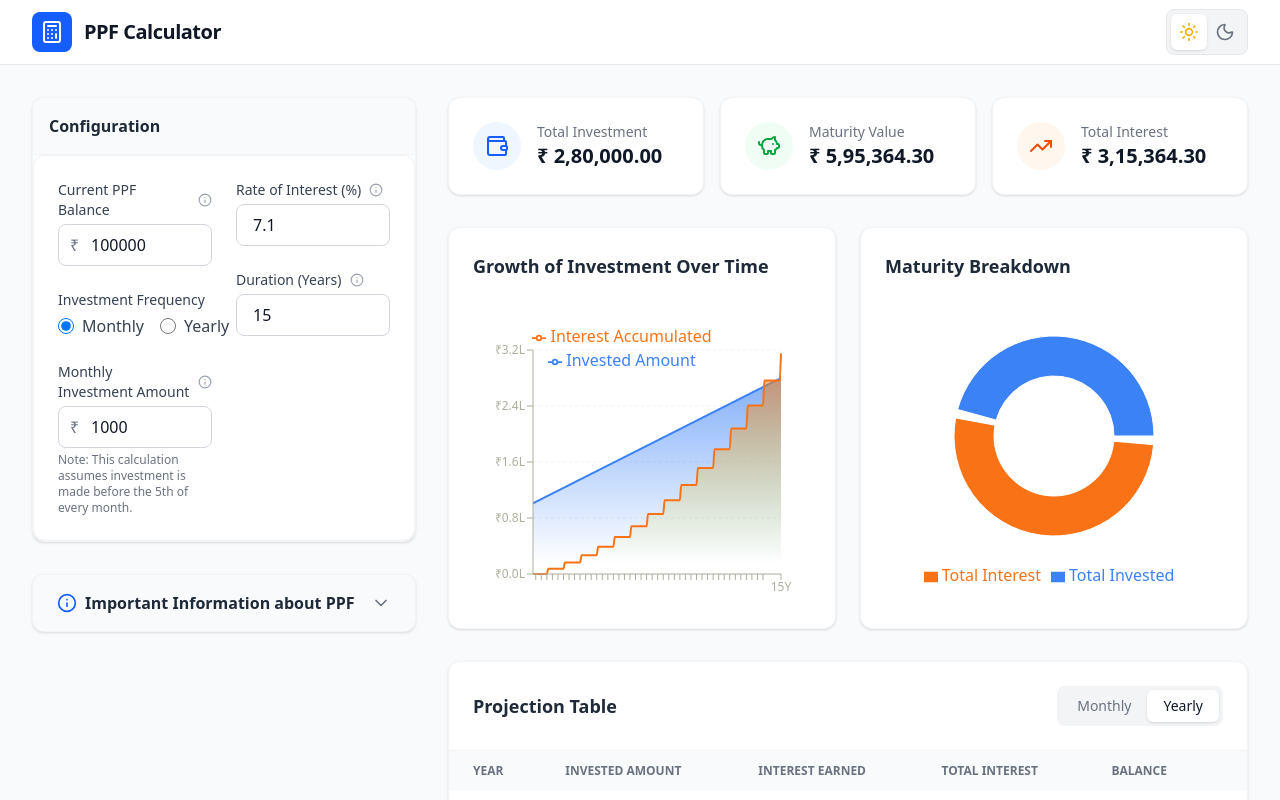
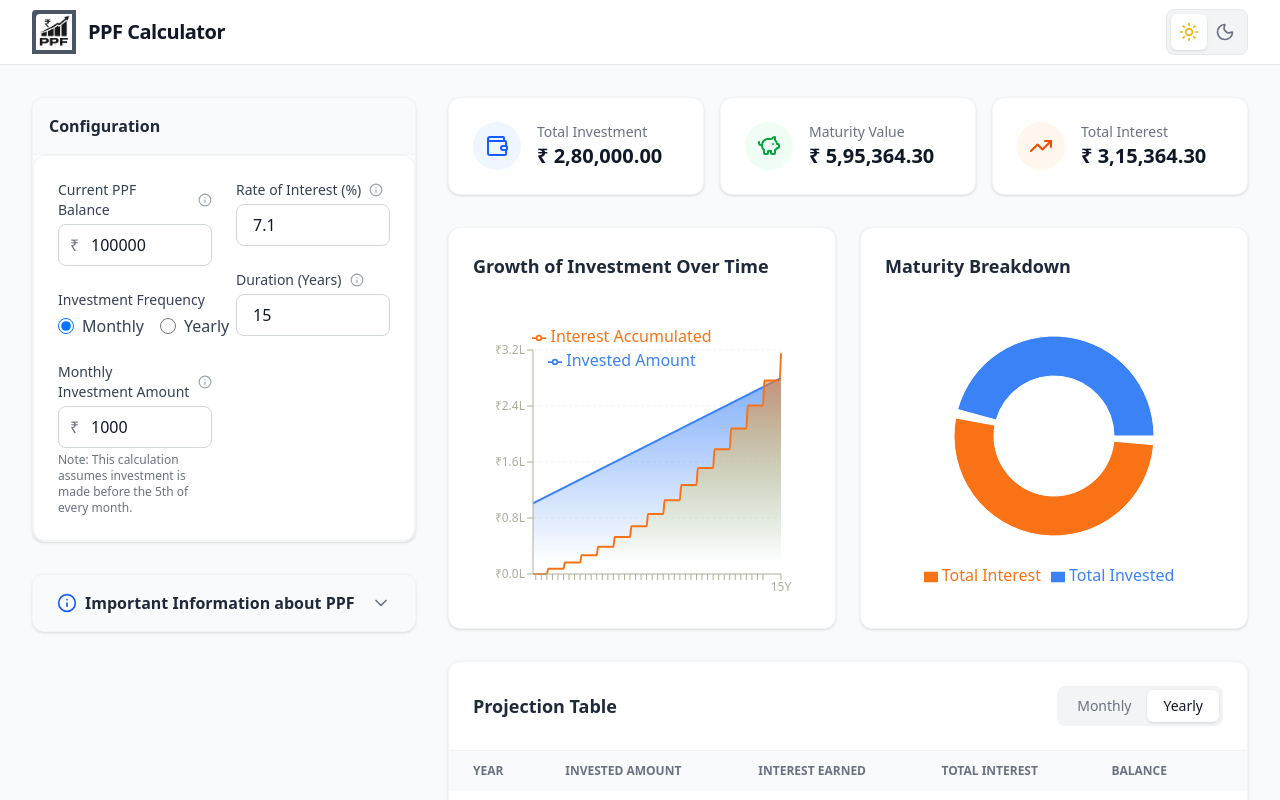
Before and after one commit to AnisHerdev/ppf-projection-calculator-react, a React (Vite) app: page / in a window 1280 px wide. Shown: the top 800 px of the page. Built offline with nearby package versions, Linux system fonts and the light colour scheme.

Commit message:
add logo to the website and the address bar

```diff
--- a/index.html
+++ b/index.html
@@ -2,7 +2,7 @@
 <html lang="en">
   <head>
     <meta charset="UTF-8" />
-    <link rel="icon" type="image/svg+xml" href="/vite.svg" />
+    <link rel="icon" type="image/svg+xml" href="/public/ppf_logo.png" />
     <meta name="viewport" content="width=device-width, initial-scale=1.0" />
     <title>PPF Projection Calculator</title>
   </head>
--- a/src/App.tsx
+++ b/src/App.tsx
@@ -41,8 +41,9 @@ function AppContent() {
       <header className="bg-white dark:bg-gray-800 border-b border-gray-200 dark:border-gray-700 sticky top-0 z-50 transition-colors duration-200">
         <div className="max-w-7xl mx-auto px-4 sm:px-6 lg:px-8 h-16 flex items-center justify-between">
           <div className="flex items-center gap-3">
-            <div className="p-2 bg-blue-600 rounded-lg text-white">
-              <Calculator size={24} />
+            <div className="p-1 bg-gray-600 rounded-ss text-white">
+              <img src="ppf_logo.png" alt="PPF Logo" className="w-9 h-9 rounded-ss" />
+              {/* <Calculator size={24} /> */}
             </div>
             <h1 className="text-xl font-bold text-gray-900 dark:text-gray-100 tracking-tight">PPF Calculator</h1>
           </div>
```
Also changed, not shown: public/ppf_logo.png (added).
